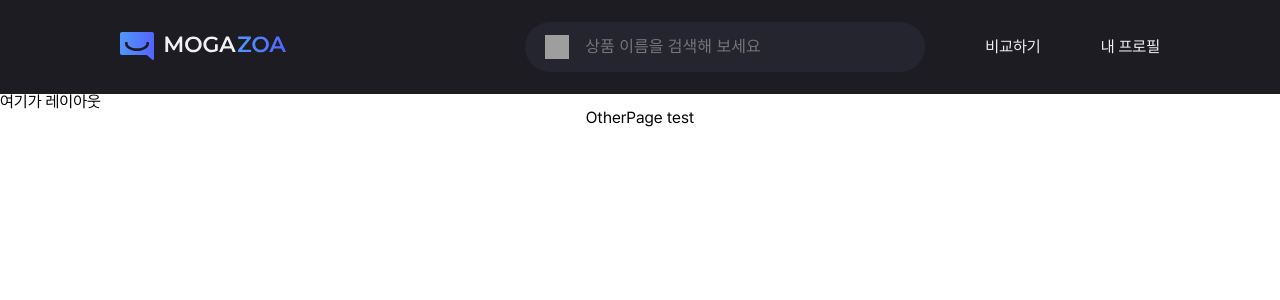
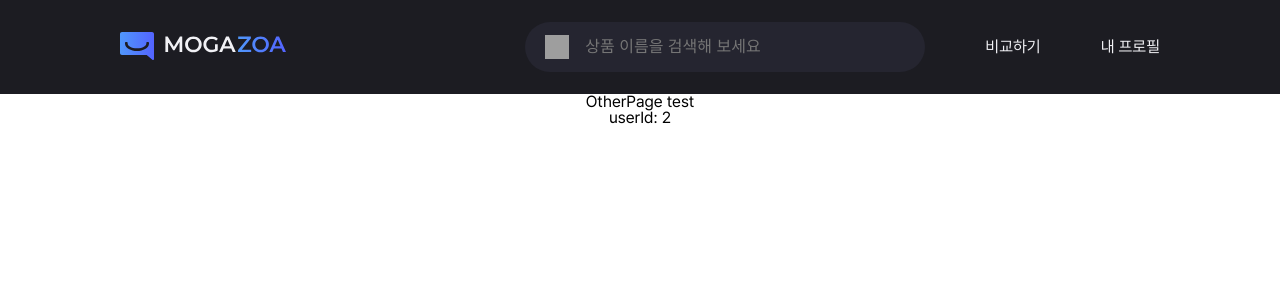
Before and after one commit to yeeZinu/mogazoa, a Next.js app: page /otherpage/2 in a window 1280 px wide. Shown: the top 300 px of the page. Built offline with nearby package versions, Linux system fonts and the light colour scheme; grey boxes are pictures that could not be loaded.

Commit message:
feat: Link, route.push 상관없이 파라미터 받아오기 완료 (#35)

```diff
--- a/src/app/(userpage)/layout.tsx
+++ b/src/app/(userpage)/layout.tsx
@@ -1,8 +1,3 @@
 export default function UserLayout({ children }: { children: React.ReactNode }) {
-  return (
-    <section>
-      <div>여기가 레이아웃</div>
-      {children}
-    </section>
-  );
+  return <section>{children}</section>;
 }
--- a/src/app/(userpage)/mypage/page.tsx
+++ b/src/app/(userpage)/mypage/page.tsx
@@ -6,10 +6,11 @@ import cn from "@/utils/classNames";
 import styles from "./MyPage.module.scss";
 
 export default function MyPage() {
+  const userId = "2";
   return (
     <div className={cn(styles.container)}>
       <span>MyPage</span>
-      <Link href='/otherpage/2'>이동 부탁</Link>
+      <Link href={`/otherpage/${userId}`}>이동 부탁</Link>
     </div>
   );
 }
--- a/src/app/(userpage)/otherpage/[userId]/OtherPage.module.scss
+++ b/src/app/(userpage)/otherpage/[userId]/OtherPage.module.scss
@@ -3,6 +3,7 @@
 
 .container {
   display: flex;
+  flex-direction: column;
   align-items: center;
   justify-content: center;
 }
--- a/src/app/(userpage)/otherpage/[userId]/page.tsx
+++ b/src/app/(userpage)/otherpage/[userId]/page.tsx
@@ -1,17 +1,18 @@
 "use client";
 
-import { useSearchParams } from "next/navigation";
+import { useParams } from "next/navigation";
 import React from "react";
 import cn from "@/utils/classNames";
 import styles from "./OtherPage.module.scss";
 
 export default function OtherPage() {
-  const userId = useSearchParams();
+  // userId를 받아오는 useParams function
+  const { userId } = useParams<{ userId: string }>();
 
   return (
     <div className={cn(styles.container)}>
       <h1> OtherPage test </h1>
-      <span>{userId}</span>
+      <span>userId: {userId}</span>
     </div>
   );
 }
```
